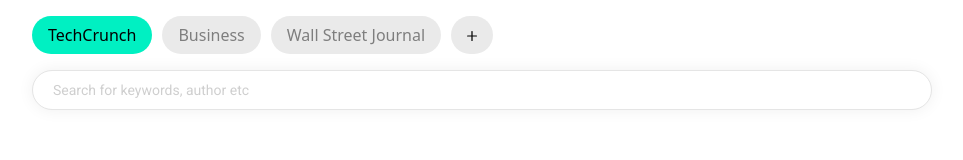
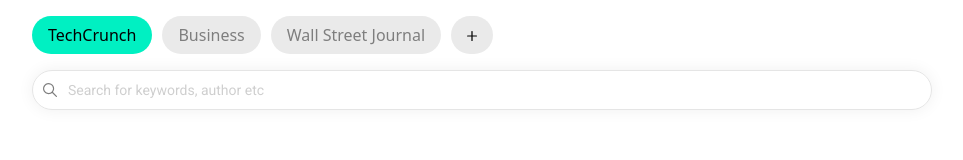
Before and after one commit to ks-mani/wizroot-assignment, a React (Create React App) app: page / in a window 1280 px wide. Shown: the part 133-293 px from the top of the page, without its empty margins (158-1121 px from the left). Built offline with nearby package versions, Linux system fonts and the light colour scheme.

Commit message:
Input - 2

```diff
--- a/src/News/NewsComponent.css
+++ b/src/News/NewsComponent.css
@@ -36,9 +36,10 @@
     opacity: 1;
     font: normal normal normal 14px/19px Roboto;
     letter-spacing: 0px;
-    color: #EBEBEB;
+    color: #7E7E7E;
     opacity: 1;
-    padding: 0 20px;
+    padding: 0 35px;
+    background: url(../assets/icon_ionic-ios-search.svg) 10px 50% no-repeat padding-box;
 }
 
 input[type='text']::placeholder {
```
Also changed, not shown: src/assets/icon_ionic-ios-search.svg (added).
